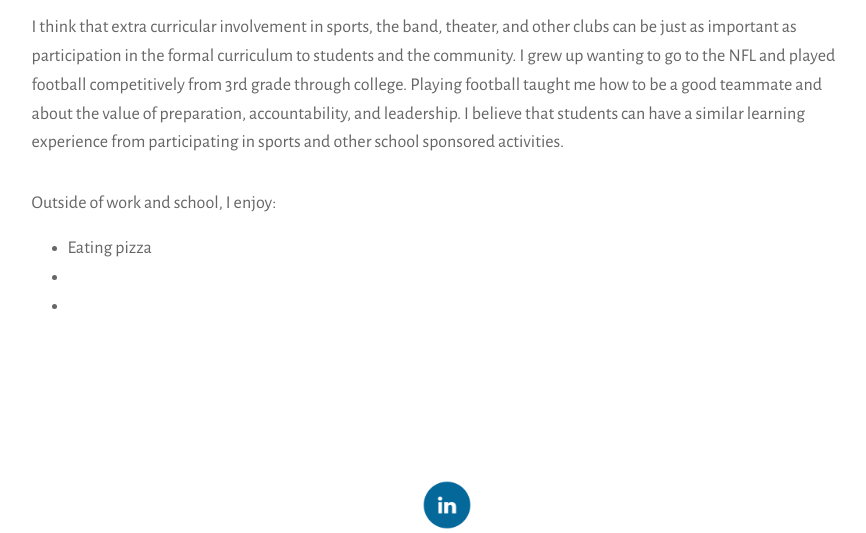
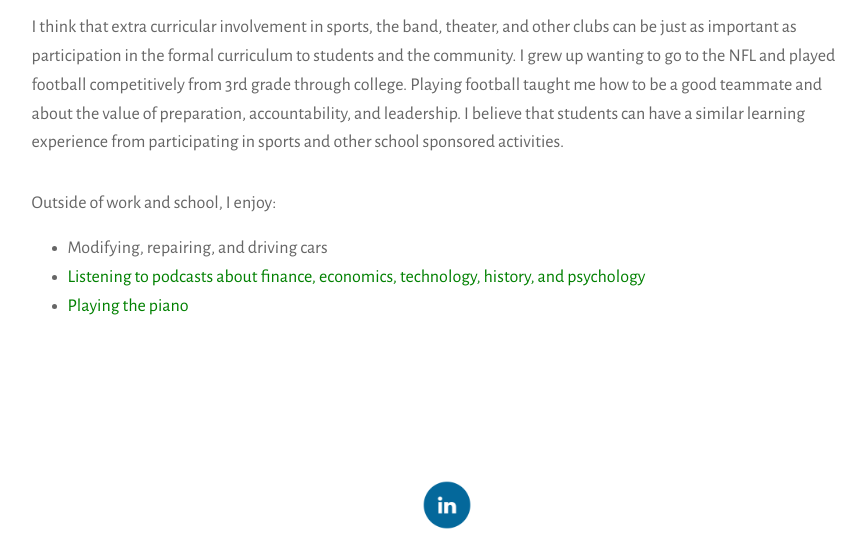
Before and after one commit to scottf10/scottflorencejr, a PHP site: page /scottflo/ in a window 1280 px wide. Shown: the part 752-1285 px from the top of the page, without its empty margins (193-1059 px from the left). Run offline with PHP 8.4, Linux system fonts and the light colour scheme; some libraries are stand-ins or nearby versions.

Commit message:
Hobbies update

```diff
--- a/index.php
+++ b/index.php
@@ -72,14 +72,14 @@ include('includes/navbar.php');
                     <br>
 
                     <p class="pt-3">Outside of work and school, I enjoy: </p>
-                        <ul class="px-5">
+                         <ul class="px-5">
                             <li>
-                                Eating pizza
+                                Modifying, repairing, and driving cars
                             </li>
                             <li>
-
-                            <li>
-
+                                <a class="link" href="https://open.spotify.com/playlist/0Z30iV34a061avNbEC8TOe?si=2ca625b754cb4614" target="blank">Listening to podcasts about finance, economics, technology, history, and psychology </a>
+                            </li><li>
+                                <a class="link" href="https://www.youtube.com/watch?v=LvW5yxIdBuM" target="blank">Playing the piano</a>
                             </li>
                         </ul>
 
```
